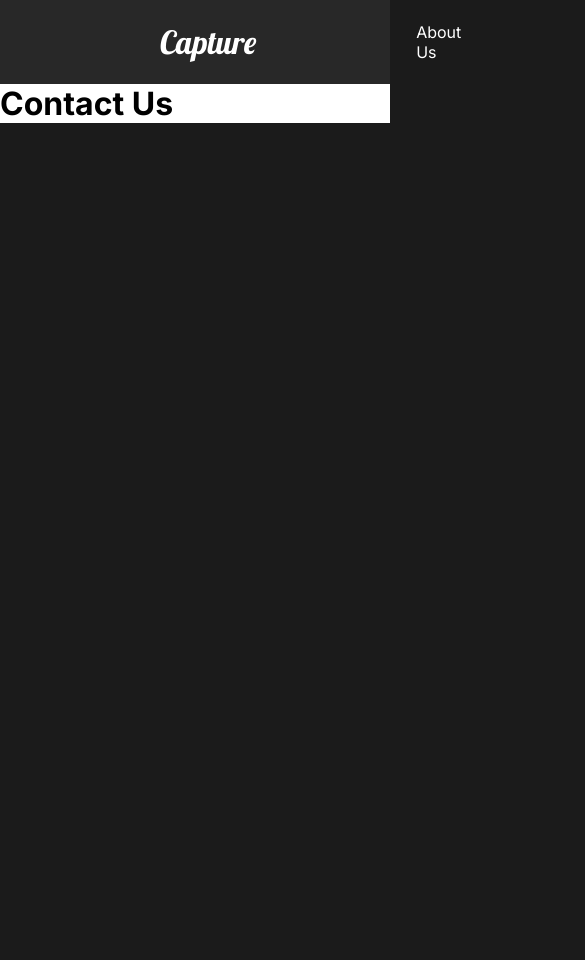
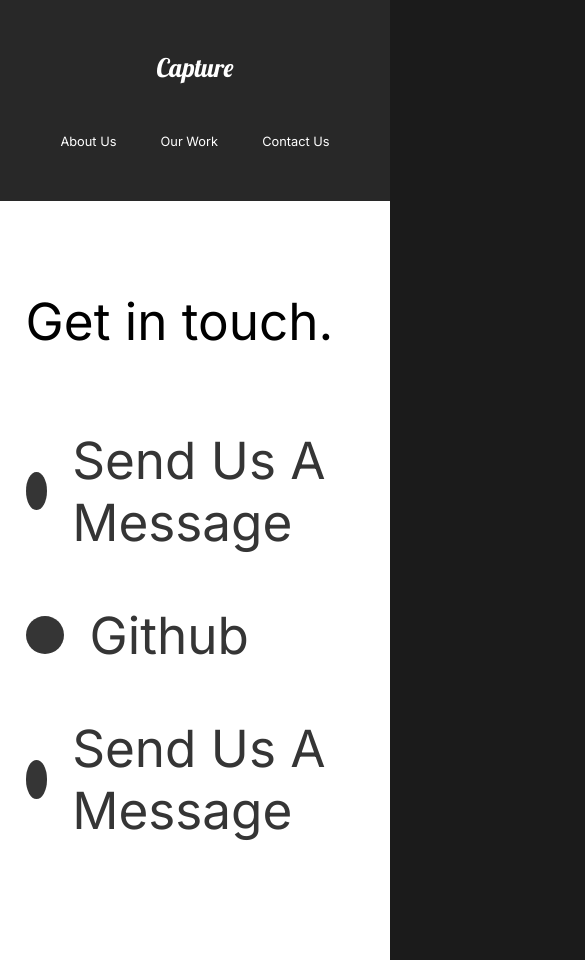
Before and after one commit to amroczeK/react-portfolio, a React (Create React App) app: page /contact in a window 390 px wide. Shown: the top 960 px of the page, 585 px wide, since content can reach past the window. Before the commit the page ends 844 px from the top, so only its background shows below. Built offline with nearby package versions, Linux system fonts and the light colour scheme.

Commit message:
animation fixes, mobile responsiveness

```diff
--- a/src/components/AboutSection.js
+++ b/src/components/AboutSection.js
@@ -4,20 +4,12 @@
 import { motion } from 'framer-motion';
 import { titleAnimation, fade, photoAnimation } from '../animation';
 import Wave from './Wave';
+import ScrollTop from '../components/ScrollTop';
 
 const AboutSection = () => {
-  // const titleAnimation = {
-  //   hidden: { opacity: 0 },
-  //   show: { opacity: 1, transition: { duration: 2 } },
-  // };
-
-  // const container = {
-  //   hidden: { x: 100 },
-  //   show: { x: 0, transition: { duration: 0.75, ease: 'easeOut', staggerChildren: 1 } },
-  // };
-
   return (
     <Base>
+      <ScrollTop />
       <Description>
         <motion.div className='title'>
           <Hide>
--- a/src/components/GlobalStyle.js
+++ b/src/components/GlobalStyle.js
@@ -6,9 +6,16 @@
   box-sizing: border-box;
 }
 
+html {
+  @media (max-width: 1300px){
+    font-size: 80%;
+  }
+}
+
 body {
   background: #1b1b1b;
   font-family: 'Inter', sans-serif;
+  overflow-x: hidden; // Fixes being able to scroll x-axis due to image scaling up
 }
 
 button {
--- a/src/components/Nav.js
+++ b/src/components/Nav.js
@@ -26,7 +26,9 @@
 };
 
 const StyledNav = styled.nav`
-  z-index: 1; // Place nav above everything else
+  z-index: 3; // Place nav above everything else
+  position: sticky; // Sticks nav to top
+  top: 0; // Keep nav at top
   min-height: 10vh;
   display: flex;
   margin: auto;
@@ -51,6 +53,24 @@
     padding-left: 10rem;
     position: relative;
   }
+  @media (max-width: 1300px) {
+    flex-direction: column;
+    padding: 2rem 1rem;
+    // Must add display: inline-block to modify margin on a tag
+    // They are inline by default, can't add padding/margin top and bottom
+    #logo {
+      display: inline-block;
+      margin: 2rem;
+    }
+    ul {
+      padding: 2rem;
+      justify-content: space-around;
+      width: 100%;
+      li {
+        padding: 0;
+      }
+    }
+  }
 `;
 
 export default Nav;
--- /dev/null
+++ b/src/components/ScrollTop.js
@@ -0,0 +1,20 @@
+import { useEffect } from 'react';
+import { useLocation } from 'react-router-dom';
+
+/**
+ * Scroll the page to the top every time the URL changes,
+ * fixes view being at the bottom during page changes.
+ */
+const ScrollTop = () => {
+  const { pathname } = useLocation();
+  useEffect(() => {
+    window.scroll({
+      top: 0,
+      left: 0,
+    });
+  }, [pathname]);
+
+  return null;
+};
+
+export default ScrollTop;
--- a/src/components/ServicesSection.js
+++ b/src/components/ServicesSection.js
@@ -69,6 +69,9 @@
 const Cards = styled.div`
   display: flex;
   flex-wrap: wrap;
+  @media (max-width: 1300px) {
+    justify-content: center;
+  }
 `;
 
 const Card = styled.div`
@@ -77,7 +80,7 @@
     display: flex;
     align-items: center;
     h3 {
-      margin-left: 1rem;
+      margin-left: 1rem; // Push it left 1 rem
       background: white;
       color: black;
       padding: 1rem;
--- a/src/components/hooks/useScroll.js
+++ b/src/components/hooks/useScroll.js
@@ -3,7 +3,7 @@
 
 export const useScroll = () => {
   const controls = useAnimation();
-  const [element, view] = useInView({ threshold: 0.5 });
+  const [element, view] = useInView({ threshold: 0.3 });
 
   view ? controls.start('show') : controls.start('hidden');
   return [element, controls];
--- a/src/pages/ContactUs.js
+++ b/src/pages/ContactUs.js
@@ -1,13 +1,89 @@
 import React from 'react';
 import { motion } from 'framer-motion';
-import { pageAnimation } from '../animation';
+import { pageAnimation, titleAnimation } from '../animation';
+import styled from 'styled-components';
+import ScrollTop from '../components/ScrollTop';
 
 const ContactUs = () => {
   return (
-    <motion.div variants={pageAnimation} initial='hidden' animate='show' exit='exit' style={{ background: '#FFF' }}>
-      <h1>Contact Us</h1>
-    </motion.div>
+    <ContactStyle
+      variants={pageAnimation}
+      initial='hidden'
+      animate='show'
+      exit='exit'
+      style={{ background: '#FFF' }}
+    >
+      <ScrollTop />
+      <Title>
+        <Hide>
+          <motion.h2 variants={titleAnimation}>Get in touch.</motion.h2>
+        </Hide>
+      </Title>
+      <div>
+        <Hide>
+          <Social variants={titleAnimation}>
+            <Circle />
+            <h2>Send Us A Message</h2>
+          </Social>
+        </Hide>
+        <Hide>
+          <Social variants={titleAnimation}>
+            <Circle />
+            <a href='https://github.com/amroczeK'>
+              <h2>Github</h2>
+            </a>
+          </Social>
+        </Hide>
+        <Hide>
+          <Social variants={titleAnimation}>
+            <Circle />
+            <h2>Send Us A Message</h2>
+          </Social>
+        </Hide>
+      </div>
+    </ContactStyle>
   );
 };
 
+const ContactStyle = styled(motion.div)`
+  padding: 5rem 10rem;
+  color: #353535;
+  min-height: 90vh;
+  a {
+    text-decoration: none;
+    color: inherit;
+  }
+  @media (max-width: 1300px) {
+    padding: 2rem;
+    font-size: 1rem;
+  }
+`;
+
+const Title = styled.div`
+  margin-bottom: 4rem;
+  color: black;
+  @media (max-width: 1300px) {
+    margin-top: 5rem;
+  }
+`;
+
+const Hide = styled.div`
+  overflow: hidden;
+`;
+
+const Social = styled(motion.div)`
+  display: flex; // Direction is row by default
+  align-items: center;
+  h2 {
+    margin: 2rem;
+  }
+`;
+
+const Circle = styled.div`
+  border-radius: 50%;
+  width: 3rem;
+  height: 3rem;
+  background: #353535;
+`;
+
 export default ContactUs;
--- a/src/pages/MovieDetails.js
+++ b/src/pages/MovieDetails.js
@@ -38,6 +38,16 @@
   );
 };
 
+const Award = ({ title, description }) => {
+  return (
+    <AwardStyle>
+      <h3>{title}</h3>
+      <div className='line'></div>
+      <p>{description}</p>
+    </AwardStyle>
+  );
+};
+
 // Wrap styled div with motion.div to access variants, inital, animate
 const Details = styled(motion.div)`
   color: white;
@@ -66,6 +76,10 @@
   margin: 5rem 10rem;
   align-items: center;
   justify-content: space-around;
+  @media (max-width: 1300px) {
+    display: block;
+    margin: 2rem 2rem;
+  }
 `;
 
 const AwardStyle = styled.div`
@@ -93,14 +107,4 @@
   }
 `;
 
-const Award = ({ title, description }) => {
-  return (
-    <AwardStyle>
-      <h3>{title}</h3>
-      <div className='line'></div>
-      <p>{description}</p>
-    </AwardStyle>
-  );
-};
-
 export default MovieDetails;
--- a/src/pages/OurWork.js
+++ b/src/pages/OurWork.js
@@ -2,12 +2,27 @@
 import { Link } from 'react-router-dom';
 import { MovieState } from '../data/movieState';
 import { motion } from 'framer-motion';
-import { pageAnimation, fade, photoAnimation, lineAnimation, slider, sliderContainer } from '../animation';
+import {
+  pageAnimation,
+  fade,
+  photoAnimation,
+  lineAnimation,
+  slider,
+  sliderContainer,
+} from '../animation';
 import styled from 'styled-components';
+import ScrollTop from '../components/ScrollTop';
 
 const OurWork = () => {
   return (
-    <Work variants={pageAnimation} initial='hidden' animate='show' exit='exit' style={{ background: '#FFF' }}>
+    <Work
+      variants={pageAnimation}
+      initial='hidden'
+      animate='show'
+      exit='exit'
+      style={{ background: '#FFF' }}
+    >
+      <ScrollTop />
       <motion.div variants={sliderContainer}>
         <Frame1 variants={slider} />
         <Frame2 variants={slider} />
@@ -39,6 +54,9 @@
   h2 {
     color: #1b1b1b;
     padding: 1rem 0rem;
+  }
+  @media (max-width: 1300px) {
+    padding: 2rem 2rem;
   }
 `;
 
--- a/src/styles.js
+++ b/src/styles.js
@@ -8,6 +8,11 @@
   justify-content: space-between;
   padding: 5rem 10rem;
   color: white;
+  @media (max-width: 1300px) {
+    display: block;
+    padding: 2rem 2rem;
+    text-align: center;
+  }
 `;
 
 export const Description = styled.div`
@@ -16,6 +21,12 @@
   z-index: 2; // Move text in front of Wave.js
   h2 {
     font-weight: lighter;
+  }
+  @media (max-width: 1300px) {
+    padding: 0;
+    button: {
+      margin: 2rem 0rem 5rem 0rem; // Push it up 2 rem and down 5 rem
+    }
   }
 `;
 
@@ -27,6 +38,9 @@
     width: 100%;
     height: 80vh;
     object-fit: cover;
+    @media (max-width: 1300px) {
+      margin-top: 3rem;
+    }
   }
 `;
 
```
